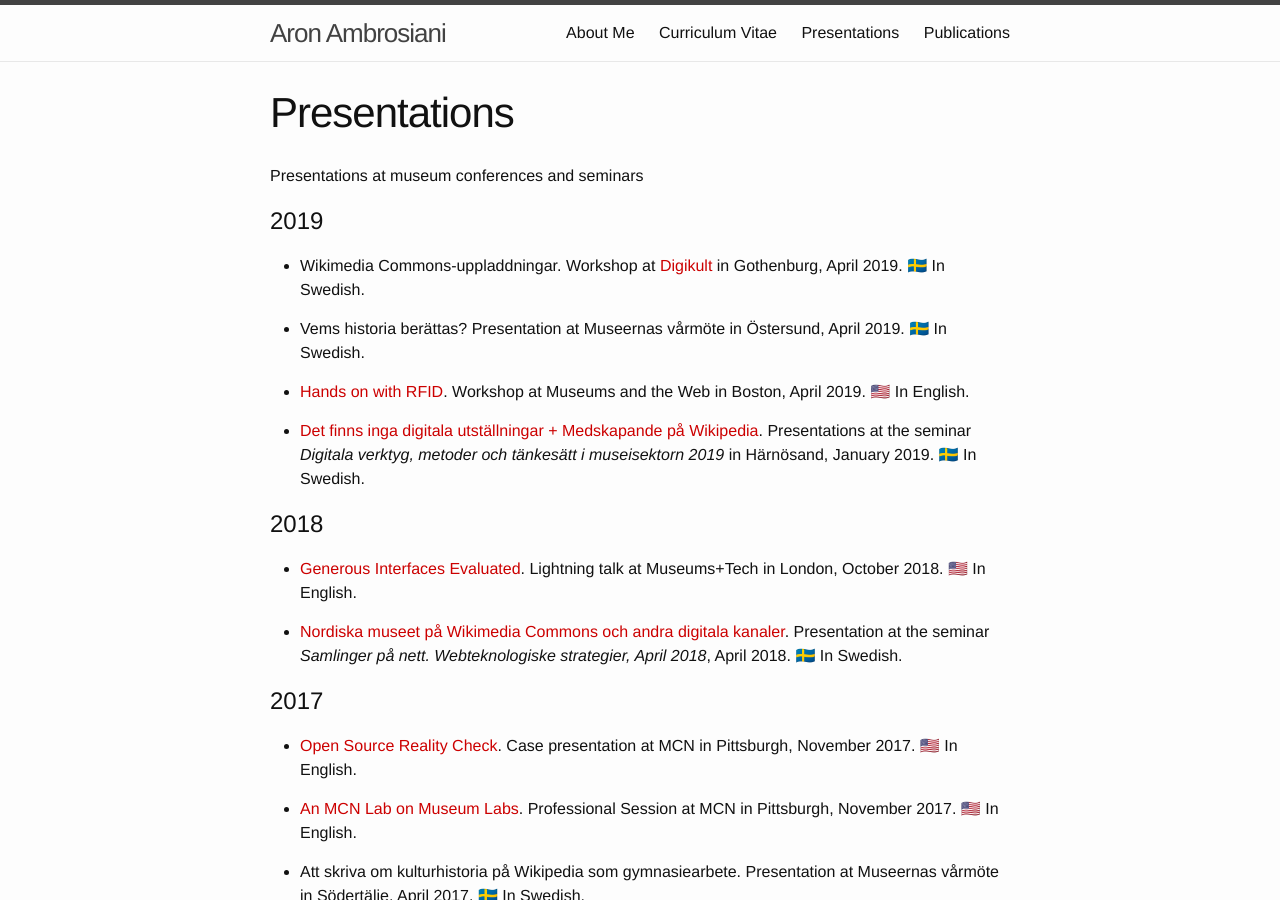
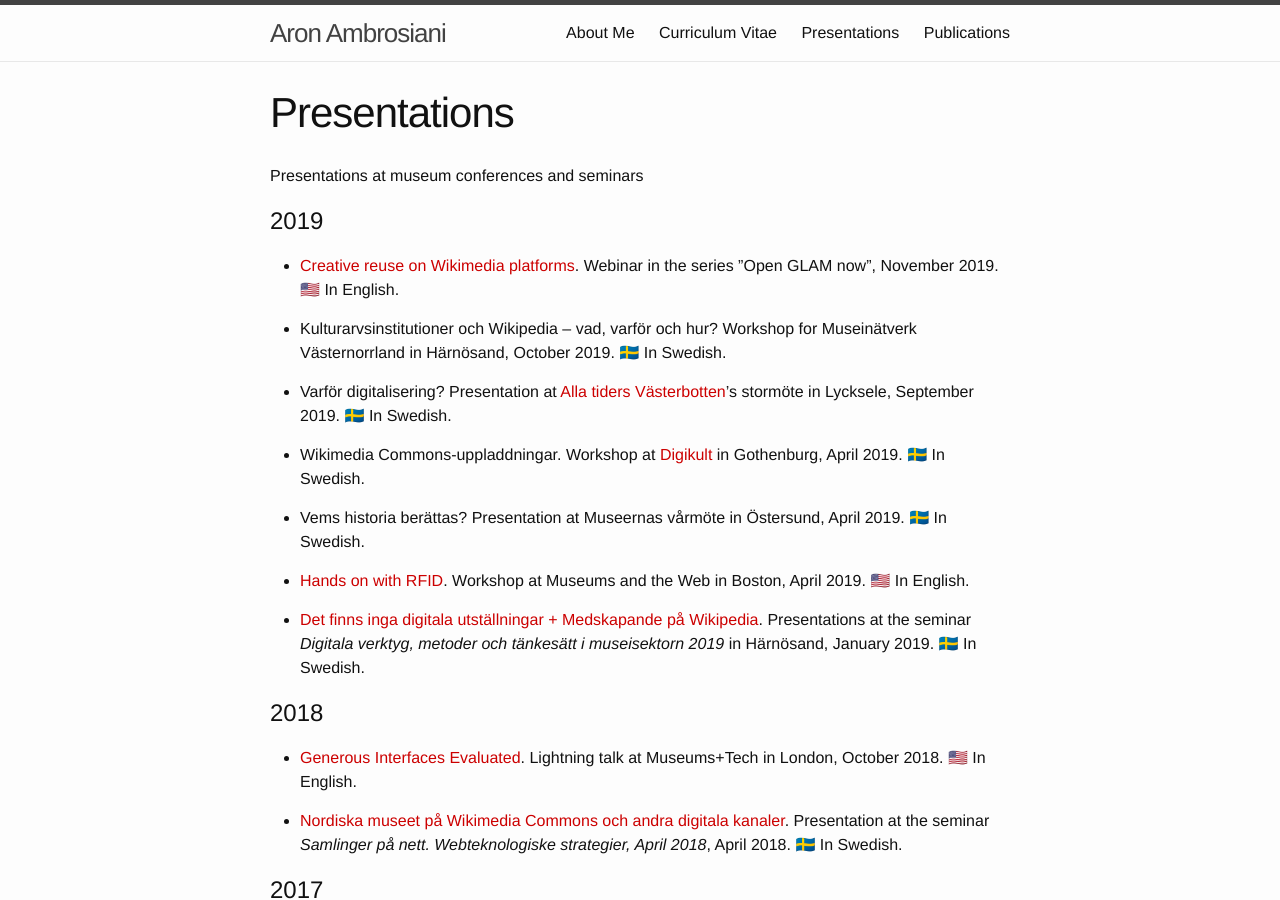
Before and after one commit to Ambrosiani/blogtest, a Jekyll site: the page built from presentations.md, in a window 1280 px wide and 900 px high. Built offline with Jekyll 4.4.1, drawn with Linux system fonts in a browser that asks for light colours.

Commit message:
updating cv + adding some links

```diff
--- a/presentations.md
+++ b/presentations.md
@@ -7,6 +7,12 @@ permalink: /presentations/
 Presentations at museum conferences and seminars
 
 # 2019
+
+* [Creative reuse on Wikimedia platforms](https://www.youtube.com/watch?v=mE_VViu1bUA&list=PLKrB8_QR_fyGsi_4LVaEoKI-w-2QiAJ1V). Webinar in the series ”Open GLAM now”, November 2019. 🇺🇸 In English.
+
+* Kulturarvsinstitutioner och Wikipedia – vad, varför och hur? Workshop for Museinätverk Västernorrland in Härnösand, October 2019. 🇸🇪 In Swedish.
+
+* Varför digitalisering? Presentation at [Alla tiders Västerbotten](http://allatidersvasterbotten.se)’s stormöte in Lycksele, September 2019. 🇸🇪 In Swedish.
 
 * Wikimedia Commons-uppladdningar. Workshop at [Digikult](http://www.digikult.se/) in Gothenburg, April 2019. 🇸🇪 In Swedish.
 
```
Also changed, not shown: cv.md (+6 -0 lines), publications.md (+2 -2 lines), Gemfile.lock, 1 other file.
